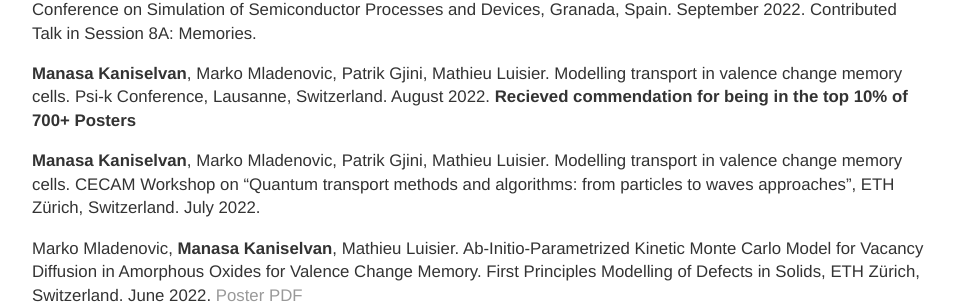
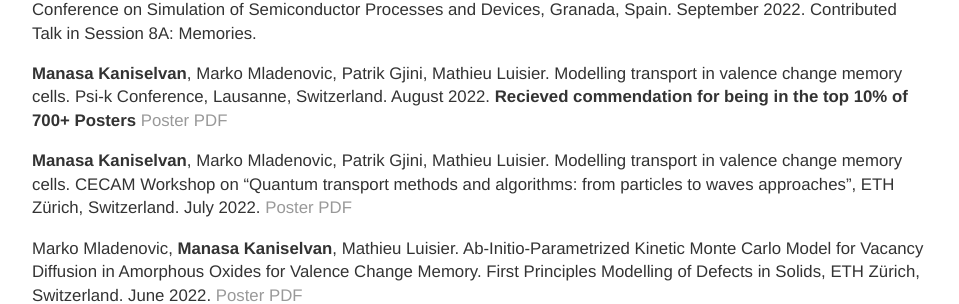
Before and after one commit to manasakani/manaskani.github.io, a Jekyll site: the page built from cv/index.md, in a window 1280 px wide. Shown: the part 1040-1344 px from the top of the page, without its empty margins (160-1119 px from the left). Built offline with Jekyll 4.4.1, drawn with Linux system fonts in a browser that asks for light colours.

Commit message:
Update index.md

```diff
--- a/cv/index.md
+++ b/cv/index.md
@@ -51,9 +51,9 @@ doi: 10.1002/aelm.201901256 [Link to Article](https://onlinelibrary.wiley.com/do
 
 **Manasa Kaniselvan**, Mathieu Luisier, Marko Mladenovic. An Atomistic Model for Valence Change Memory. International Conference on Simulation of Semiconductor Processes and Devices, Granada, Spain. September 2022. Contributed Talk in Session 8A: Memories.
 
-**Manasa Kaniselvan**, Marko Mladenovic, Patrik Gjini, Mathieu Luisier. Modelling transport in valence change memory cells. Psi-k Conference, Lausanne, Switzerland. August 2022. **Recieved commendation for being in the top 10% of 700+ Posters**
+**Manasa Kaniselvan**, Marko Mladenovic, Patrik Gjini, Mathieu Luisier. Modelling transport in valence change memory cells. Psi-k Conference, Lausanne, Switzerland. August 2022. **Recieved commendation for being in the top 10% of 700+ Posters** [Poster PDF](/media/PsiK.pdf)
 
-**Manasa Kaniselvan**, Marko Mladenovic, Patrik Gjini, Mathieu Luisier. Modelling transport in valence change memory cells. CECAM Workshop on “Quantum transport methods and algorithms: from particles to waves approaches”, ETH Zürich, Switzerland. July 2022.
+**Manasa Kaniselvan**, Marko Mladenovic, Patrik Gjini, Mathieu Luisier. Modelling transport in valence change memory cells. CECAM Workshop on “Quantum transport methods and algorithms: from particles to waves approaches”, ETH Zürich, Switzerland. July 2022. [Poster PDF](/media/PsiK.pdf)
 
 Marko Mladenovic, **Manasa Kaniselvan**, Mathieu Luisier. Ab-Initio-Parametrized Kinetic Monte Carlo Model for Vacancy Diffusion in Amorphous Oxides for Valence Change Memory. First Principles Modelling of Defects in Solids, ETH Zürich, Switzerland. June 2022. [Poster PDF](/media/defects_in_solids_poster.pdf)
 
```
